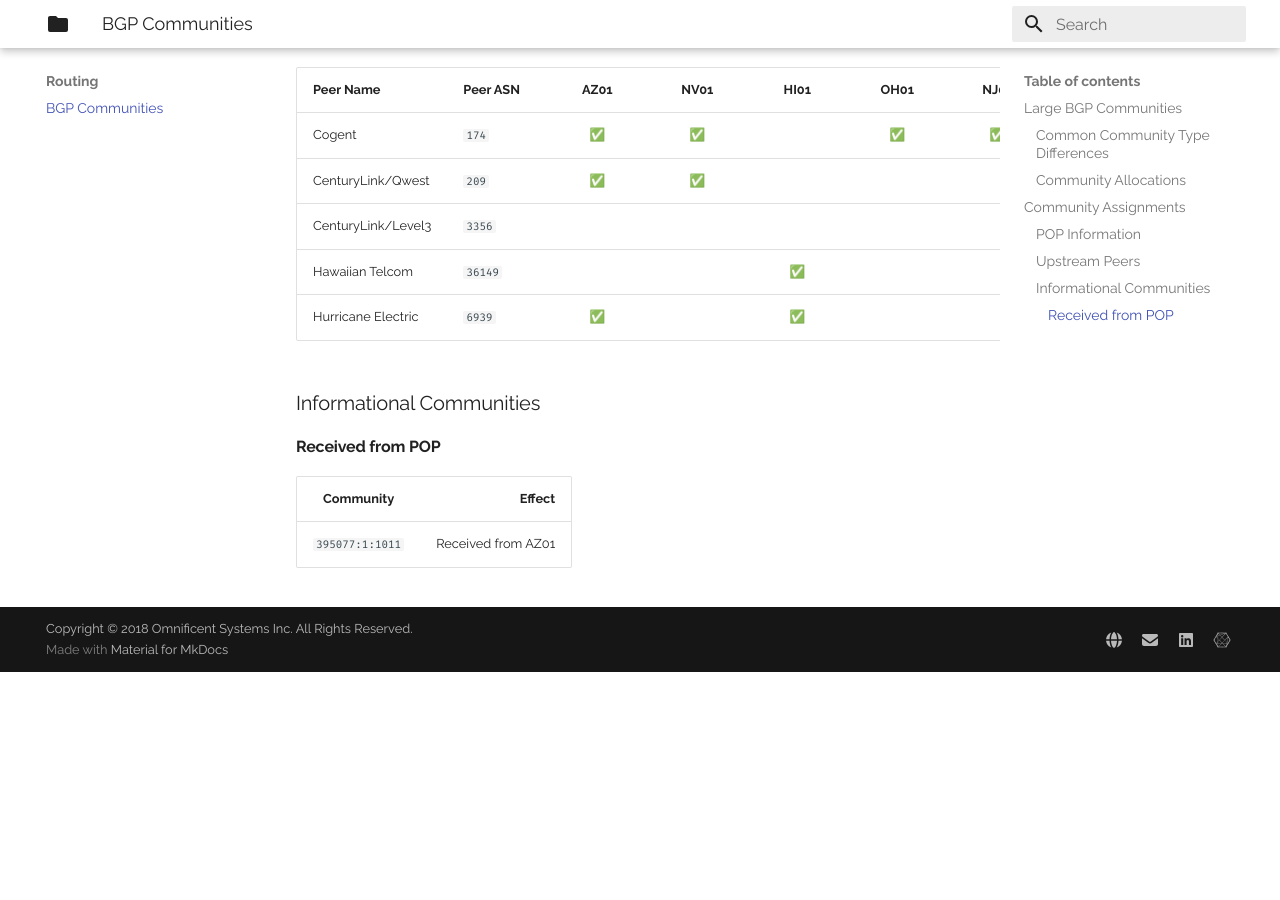
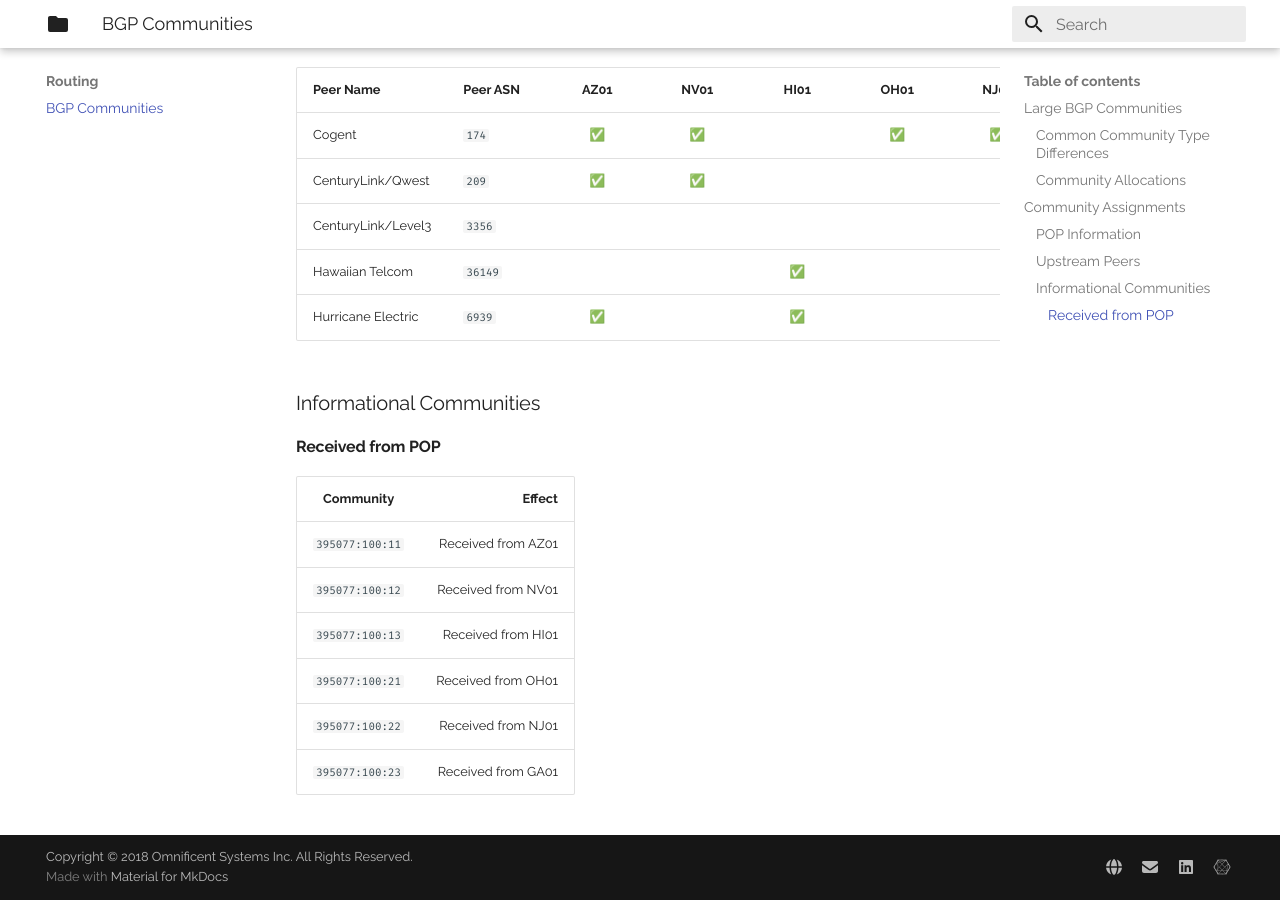
Before and after one commit to omnificentsystems/oscloud-docs, an MkDocs documentation site: the page built from docs/Routing/BGP Community Structure.md, in a window 1280 px wide and 900 px high, scrolled down 2269 px. Built offline with MkDocs 1.6.1 and Material for MkDocs 9.7.7, drawn with Linux system fonts in a browser that asks for light colours; before the commit the page ends 2941 px from its top, so only the background shows below that; some of the changed text lies outside the part shown.

Commit message:
large community updates

```diff
--- a/docs/Routing/BGP Community Structure.md
+++ b/docs/Routing/BGP Community Structure.md
@@ -42,7 +42,7 @@ For example:
 
 `ASN : Received from POP : osCloud AZ01` logic would be written as:
 
-`395077:1:1011`
+`395077:100:11`
 
 `ASN : Prepend 3x : LEVEL 3` Logic would be written as:
 
@@ -93,4 +93,9 @@ The Omnificent Systems community structure is allocated into the following bucke
 
 | Community       | Effect                 |
 |:---------------:| ----------------------:|
-| `395077:1:1011` | Received from AZ01     |
+| `395077:100:11` | Received from AZ01     |
+| `395077:100:12` | Received from NV01     |
+| `395077:100:13` | Received from HI01     |
+| `395077:100:21` | Received from OH01     |
+| `395077:100:22` | Received from NJ01     |
+| `395077:100:23` | Received from GA01     |
```
